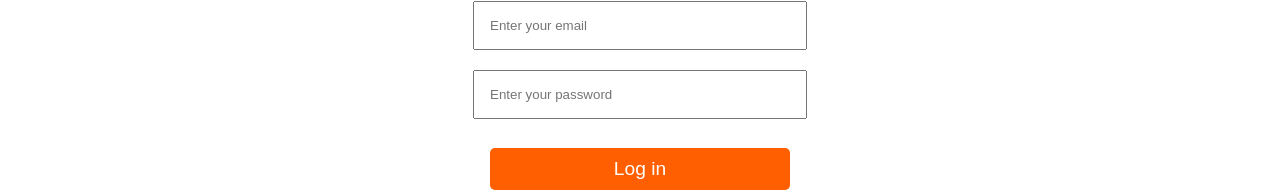
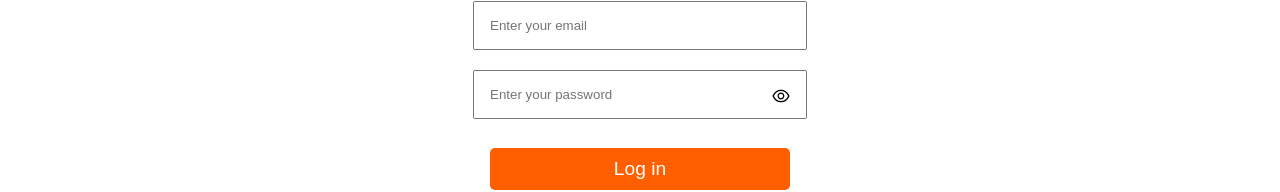
Before and after one commit to NaijaTechBro/redox_v, a React (Vite) app: page /login in a window 1280 px wide. Shown: the part 378-570 px from the top of the page. Built offline with nearby package versions, Linux system fonts and the light colour scheme; no server answers; a web font is replaced by a local one.

Commit message:
Password Input

```diff
--- a/src/components/Layout/Navbar/Navbar.jsx
+++ b/src/components/Layout/Navbar/Navbar.jsx
@@ -112,7 +112,7 @@ const Navbar = () => {
           </li>
         </ul>
           <div className="navbar__ctas">
-            <a target="blank" href="/register">Get Started</a>
+            <a href="/register">Get Started</a>
           </div>
           </>
           }
@@ -198,7 +198,7 @@ const Navbar = () => {
           </li>
         </ul>
             <div className="navbar__mobile__menu__ctas">
-              <a target="blank" href="/register">Get Started</a>
+              <a href="/register">Get Started</a>
             </div>
           </>
         }
--- /dev/null
+++ b/src/components/PasswordInput/PasswordInput.jsx
@@ -0,0 +1,33 @@
+import React, { useState } from "react";
+import "./PasswordInput.scss";
+import { AiOutlineEye, AiOutlineEyeInvisible } from "react-icons/ai";
+
+const PasswordInput = ({ placeholder, value, onChange, name, onPaste }) => {
+  const [showPassword, setShowPassword] = useState(false);
+
+  const togglePassword = () => {
+    setShowPassword(!showPassword);
+  };
+  return (
+    <div className="password">
+      <input
+        type={showPassword ? "text" : "password"}
+        placeholder={placeholder}
+        required
+        name={name}
+        value={value}
+        onChange={onChange}
+        onPaste={onPaste}
+      />
+      <div className="iconx" onClick={togglePassword}>
+        {showPassword ? (
+          <AiOutlineEyeInvisible size={20} />
+        ) : (
+          <AiOutlineEye size={20} />
+        )}
+      </div>
+    </div>
+  );
+};
+
+export default PasswordInput;
--- /dev/null
+++ b/src/components/PasswordInput/PasswordInput.scss
@@ -0,0 +1,10 @@
+.password {
+    position: relative;
+
+    .iconx {
+      position: absolute;
+      top: 1rem;
+      right: 1rem;
+      cursor: pointer;
+    }
+  }
--- a/src/pages/Auth/Login.jsx
+++ b/src/pages/Auth/Login.jsx
@@ -1,6 +1,7 @@
 import { Link, useNavigate } from "react-router-dom"
 import Logo from '../../assets/logor.png';
 import Footer from "../../components/Layout/Footer/Footer"
+import PasswordInput from '../../components/PasswordInput/PasswordInput';
 import { useContext, useState } from "react"
 import axios from "axios"
 import { URL } from "../../url"
@@ -33,7 +34,11 @@ const Login = () => {
       <img src={Logo} alt="logo" width={150} />
         <h1 className="text-xl font-bold text-left">Sign In</h1>
         <input onChange={(e) => setEmail(e.target.value)} type="text" placeholder="Enter your email" />
-        <input onChange={(e) => setPassword(e.target.value)} type="password" placeholder="Enter your password" />
+        <PasswordInput
+          onChange={(e) => setPassword(e.target.value)}
+          type="password"
+          placeholder="Enter your password"
+          />
         <button onClick={handleLogin}>Log in</button>
         {error && <h3 style={{color: "#ff0000", fontWeight: "500"}}>Something went wrong</h3>}
         <p>
--- a/src/pages/Auth/Register.jsx
+++ b/src/pages/Auth/Register.jsx
@@ -1,65 +1,147 @@
 import { Link, useNavigate } from "react-router-dom"
 import Footer from "../../components/Layout/Footer/Footer"
 import Logo from '../../assets/logor.png';
+import PasswordInput from '../../components/PasswordInput/PasswordInput';
 import { useState } from "react"
 import axios from 'axios'
-import {URL} from '../../url'
+import { URL } from '../../url'
 import Navbar from "../../components/Layout/Navbar/Navbar";
 
+const Register = () => {
+  const [username, setUsername] = useState("")
+  const [name, setName] = useState("")
+  const [email, setEmail] = useState("")
+  const [password, setPassword] = useState("")
+  const [error, setError] = useState(false)
+  const [errorMessage, setErrorMessage] = useState("")
 
-const Register = () => {
+  const navigate = useNavigate()
 
-  const [username,setUsername]=useState("")
-  const [ name,setName ] = useState("")
-  const [email,setEmail]=useState("")
-  const [password,setPassword]=useState("")
-  const [error,setError]=useState(false)
-  const navigate=useNavigate()
+  const handleRegister = async () => {
+    if (!username || !name || !email || !password) {
+      setError(true)
+      setErrorMessage("All fields are required")
+      return
+    }
 
-  const handleRegister=async ()=>{
+        // Check if password is greater than 6 characters
+    if (password.length < 6) {
+      setError(true)
+      setErrorMessage("Password must be at least 6 characters long");
+      return;
+    }
 
-    try{
-      const res=await axios.post(URL+"/api/auth/register",{username,email,password})
+
+    try {
+      const res = await axios.post(URL + "/api/auth/register", { username, name, email, password })
       setUsername(res.data.username)
       setName(res.data.name)
       setEmail(res.data.email)
       setPassword(res.data.password)
       setError(false)
+      setErrorMessage("")
       navigate("/login")
-
-    }
-    catch(err){
+    } catch (err) {
       setError(true)
+      setErrorMessage("Something went wrong. Please try again.")
       console.log(err)
     }
-
   }
-
-
 
   return (
     <>
-    <Navbar />
-        <div className="register-page">
+      <Navbar />
+      <div className="register-page">
         <img src={Logo} alt="logo" width={150} />
-          <h2>Create an account</h2>
-          <input onChange={(e)=>setName(e.target.value)}  type="text" placeholder="Enter your name" />
-          <input onChange={(e)=>setUsername(e.target.value)}  type="text" placeholder="Enter your username" />
-          <input onChange={(e)=>setEmail(e.target.value)} type="text" placeholder="Enter your email" />
-          <input onChange={(e)=>setPassword(e.target.value)} type="password" placeholder="Enter your password" />
-          <button onClick={handleRegister} >Register</button>
-          {error && <h3 style={{color: "#ff0000", fontWeight: "500"}}>Something went wrong</h3>}
-          <p>
+        <h2>Create an account</h2>
+        <input onChange={(e) => setName(e.target.value)} type="text" placeholder="Enter your name" />
+        <input onChange={(e) => setUsername(e.target.value)} type="text" placeholder="Enter your username" />
+        <input onChange={(e) => setEmail(e.target.value)} type="text" placeholder="Enter your email" />
+
+        <PasswordInput
+          onChange={(e) => setPassword(e.target.value)}
+          type="password"
+          placeholder="Enter your password"
+          />
+        <button onClick={handleRegister}>Register</button>
+        {error && <h3 style={{ color: "#ff0000", fontWeight: "500" }}>{errorMessage}</h3>}
+        <p>
           Already Have an Account?{' '}
           <Link className="register-page-Link" to="/login">
             Login
           </Link>
         </p>
-        </div>
-    <Footer/>
+      </div>
+      <Footer />
     </>
-
   )
 }
 
 export default Register
+
+
+// import { Link, useNavigate } from "react-router-dom"
+// import Footer from "../../components/Layout/Footer/Footer"
+// import Logo from '../../assets/logor.png';
+// import { useState } from "react"
+// import axios from 'axios'
+// import {URL} from '../../url'
+// import Navbar from "../../components/Layout/Navbar/Navbar";
+
+
+// const Register = () => {
+
+//   const [username,setUsername]=useState("")
+//   const [ name, setName ] = useState("")
+//   const [email,setEmail]=useState("")
+//   const [password,setPassword]=useState("")
+//   const [error,setError]=useState(false)
+//   const navigate=useNavigate()
+
+//   const handleRegister=async ()=>{
+
+//     try{
+//       const res=await axios.post(URL+"/api/auth/register",{username, name, email, password})
+//       setUsername(res.data.username)
+//       setName(res.data.name)
+//       setEmail(res.data.email)
+//       setPassword(res.data.password)
+//       setError(false)
+//       navigate("/login")
+
+//     }
+//     catch(err){
+//       setError(true)
+//       console.log(err)
+//     }
+
+//   }
+
+
+
+//   return (
+//     <>
+//     <Navbar />
+//         <div className="register-page">
+//         <img src={Logo} alt="logo" width={150} />
+//           <h2>Create an account</h2>
+//           <input onChange={(e)=>setName(e.target.value)}  type="text" placeholder="Enter your name" />
+//           <input onChange={(e)=>setUsername(e.target.value)}  type="text" placeholder="Enter your username" />
+//           <input onChange={(e)=>setEmail(e.target.value)} type="text" placeholder="Enter your email" />
+//           <input onChange={(e)=>setPassword(e.target.value)} type="password" placeholder="Enter your password" />
+//           <button onClick={handleRegister} >Register</button>
+//           {error && <h3 style={{color: "#ff0000", fontWeight: "500"}}>Something went wrong</h3>}
+//           <p>
+//           Already Have an Account?{' '}
+//           <Link className="register-page-Link" to="/login">
+//             Login
+//           </Link>
+//         </p>
+//         </div>
+//     <Footer/>
+//     </>
+
+//   )
+// }
+
+// export default Register
```
